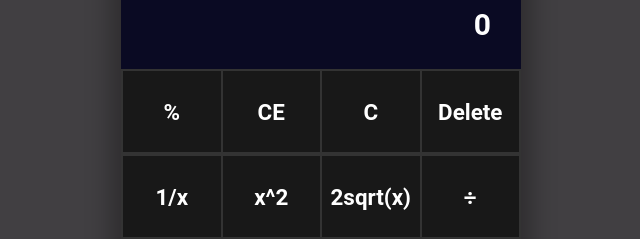
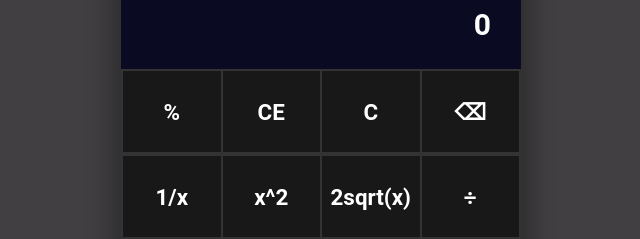
Before and after one commit to Thunderbolt2812/Calcu-Proyecto-UX, a React (Create React App) app: page / in a window 1280 px wide. Shown: the part 121-360 px from the top of the page, without its empty margins (319-959 px from the left). Built offline with nearby package versions, Linux system fonts and the light colour scheme.

Commit message:
Pequeños detalles

```diff
--- a/src/App.tsx
+++ b/src/App.tsx
@@ -33,7 +33,7 @@ const App: React.FC = () => {
   const [input, setInput] = useState('0');
 
   const agregarInput = (val:string) => {
-     if(val=="Delete"){
+     if(val=="⌫"){
       setInput(input.slice(0,-1));
     }else if(val=="1/x"){
         setInput(evaluate("1/"+input));
@@ -42,14 +42,19 @@ const App: React.FC = () => {
       console.log("Estoy en el cambio de signo: "+input);
     }else if(val=="C"){
       setInput('');
-    }else if(val=="CE"){
-      setInput('');
-    }else if(val=="x^2"){
       setInput(evaluate(input+"*"+input));
     }else if(val=="2sqrt(x)"){
-      var ent1=input.toString();
-      var ent=parseInt(ent1);
-      setInput(evaluate("sqrt("+input+")"));
+
+      if(input.includes("-")){
+        val=input.replace("-","+");
+        setInput(evaluate("sqrt("+val+")"));
+
+        console.log("hay signo -");
+      }if(!input.includes("-")){
+        setInput(evaluate("sqrt("+input+")"));
+        console.log("No hay signo -");
+      }
+
     }else{
       setInput(input + val);
     }
@@ -91,7 +96,7 @@ const App: React.FC = () => {
               <Boton manejarClic={agregarInput}>%</Boton>
               <Boton manejarClic={agregarInput}>CE</Boton>
               <Boton manejarClic={agregarInput}>C</Boton>
-              <Boton manejarClic={agregarInput}>Delete</Boton>
+              <Boton manejarClic={agregarInput}>⌫</Boton>
             </div>
             <div className='fila'>
               <Boton manejarClic={agregarInput}>1/x</Boton>
```
